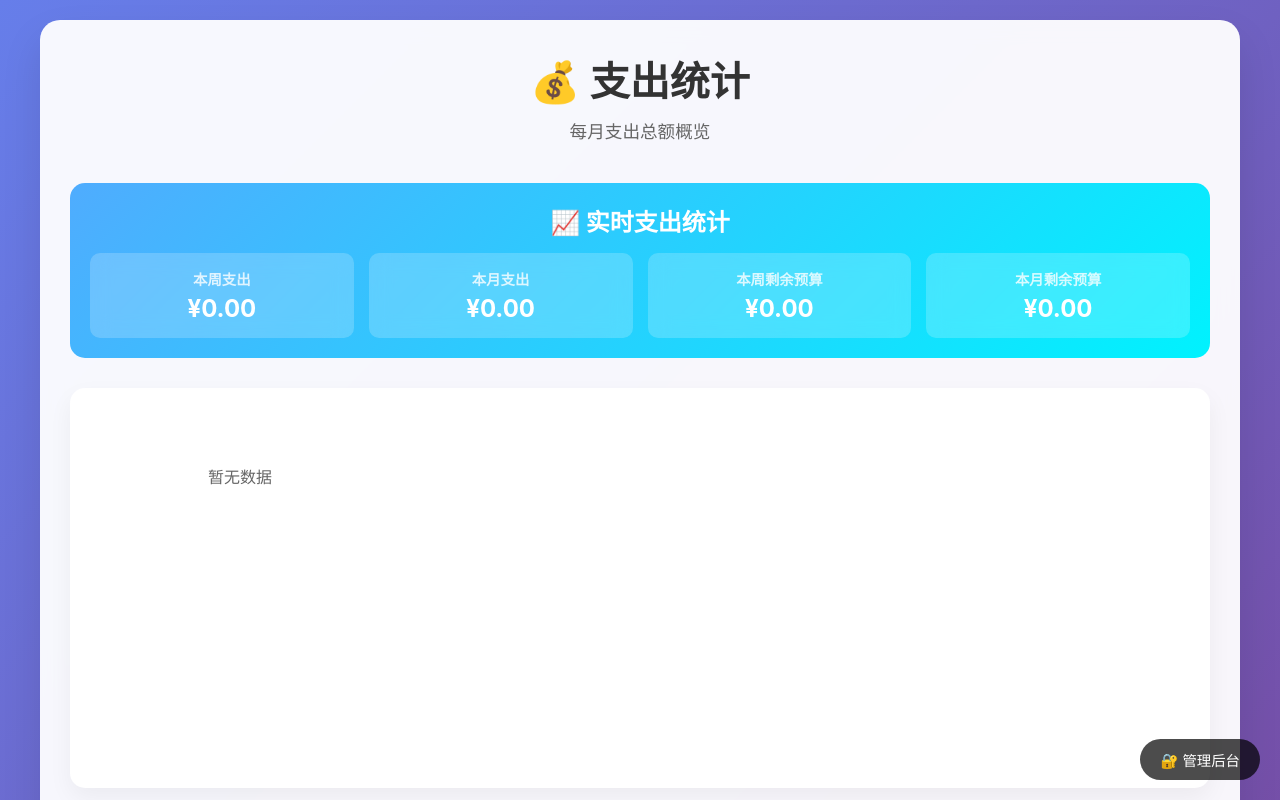
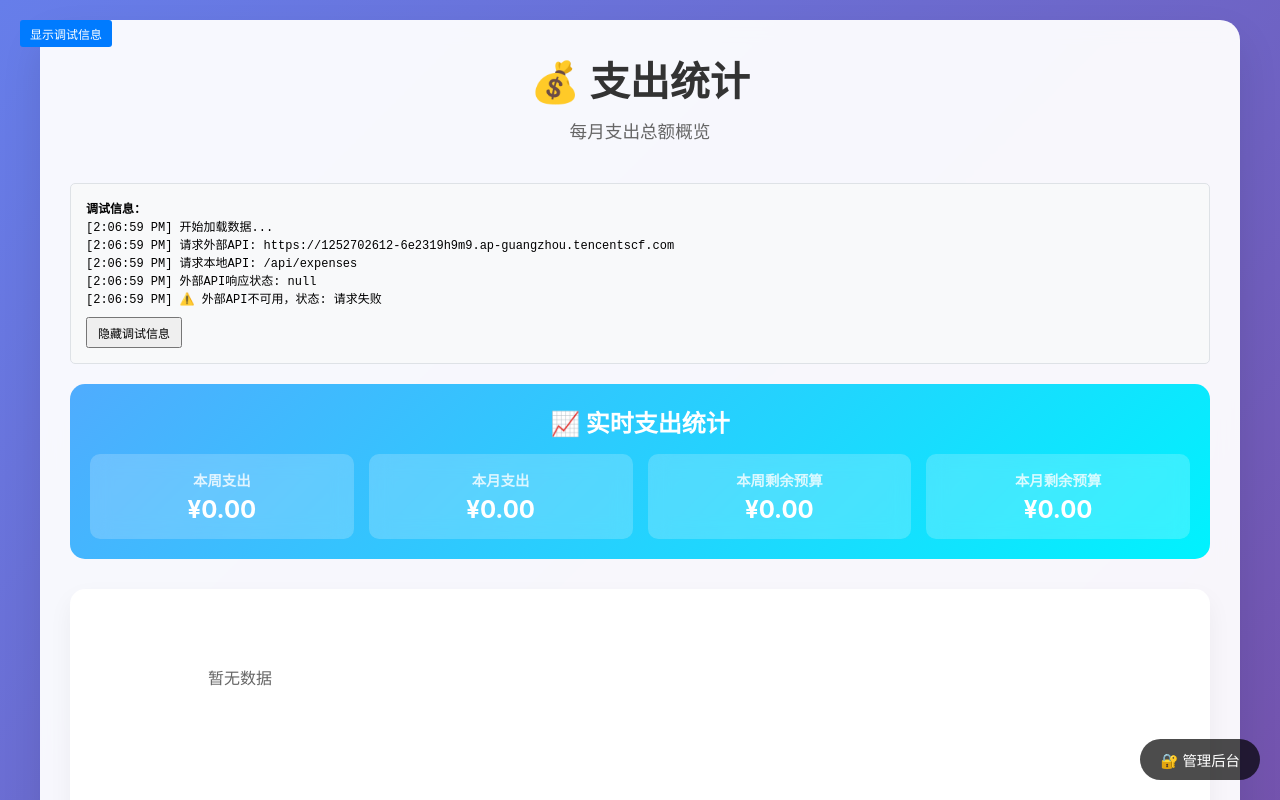
Before and after one commit to godarrenw/expense-tracker-2, a website: page index.html in a window 1280 px wide. Shown: the top 800 px of the page. Drawn offline with nearby package versions, Linux system fonts and the light colour scheme; no server answers.

Commit message:
添加API调试功能和测试页面，修复外部API集成问题

```diff
--- a/index.html
+++ b/index.html
@@ -197,6 +197,13 @@
 
         <div id="error" class="error" style="display: none;"></div>
 
+        <!-- 调试信息 -->
+        <div id="debugInfo" style="display: none; background: #f8f9fa; border: 1px solid #dee2e6; border-radius: 5px; padding: 15px; margin: 20px 0; font-family: monospace; font-size: 12px;">
+            <h4>调试信息：</h4>
+            <div id="debugContent"></div>
+            <button onclick="toggleDebug()" style="margin-top: 10px; padding: 5px 10px; font-size: 12px;">隐藏调试信息</button>
+        </div>
+
         <div id="content" style="display: none;">
             <!-- 当前支出信息 -->
             <div class="current-info">
@@ -254,38 +261,94 @@
 
         async function loadExpenseData() {
             try {
+                console.log('开始加载数据...');
+                addDebugInfo('开始加载数据...');
+
                 // 同时加载外部API数据和本地历史数据
+                console.log('请求外部API:', EXTERNAL_API_URL);
+                console.log('请求本地API: /api/expenses');
+                addDebugInfo(`请求外部API: ${EXTERNAL_API_URL}`);
+                addDebugInfo('请求本地API: /api/expenses');
+
                 const [externalResponse, historyResponse] = await Promise.all([
-                    fetch(EXTERNAL_API_URL).catch(() => null),
-                    fetch('/api/expenses').catch(() => null)
+                    fetch(EXTERNAL_API_URL, {
+                        method: 'GET',
+                        mode: 'cors',
+                        headers: {
+                            'Content-Type': 'application/json',
+                        }
+                    }).catch(error => {
+                        console.error('外部API请求失败:', error);
+                        return null;
+                    }),
+                    fetch('/api/expenses').catch(error => {
+                        console.error('本地API请求失败:', error);
+                        return null;
+                    })
                 ]);
 
                 let currentData = null;
                 let historyData = [];
 
                 // 处理外部API数据（当月数据）
+                console.log('外部API响应:', externalResponse);
+                addDebugInfo(`外部API响应状态: ${externalResponse?.status || 'null'}`);
                 if (externalResponse && externalResponse.ok) {
+                    try {
                         const externalResult = await externalResponse.json();
+                        console.log('外部API数据:', externalResult);
+                        addDebugInfo(`外部API返回数据: ${JSON.stringify(externalResult)}`);
                         if (externalResult.code === 200 && externalResult.data) {
                             currentData = externalResult.data;
+                            console.log('成功获取外部API数据:', currentData);
+                            addDebugInfo('✅ 成功获取外部API数据');
+                        } else {
+                            addDebugInfo(`❌ 外部API数据格式不正确: code=${externalResult.code}`);
                         }
+                    } catch (error) {
+                        console.error('解析外部API数据失败:', error);
+                        addDebugInfo(`❌ 解析外部API数据失败: ${error.message}`);
+                    }
+                } else {
+                    console.warn('外部API不可用，状态:', externalResponse?.status);
+                    addDebugInfo(`⚠️ 外部API不可用，状态: ${externalResponse?.status || '请求失败'}`);
                 }
 
                 // 处理本地历史数据
+                console.log('本地API响应:', historyResponse);
                 if (historyResponse && historyResponse.ok) {
+                    try {
                         const historyResult = await historyResponse.json();
+                        console.log('本地API数据:', historyResult);
                         if (historyResult.success && historyResult.data) {
                             historyData = historyResult.data;
+                            console.log('成功获取历史数据:', historyData);
                         }
+                    } catch (error) {
+                        console.error('解析本地API数据失败:', error);
+                    }
+                } else {
+                    console.warn('本地API不可用，状态:', historyResponse?.status);
                 }
 
                 // 更新当前支出信息
                 if (currentData) {
+                    console.log('更新当前支出信息:', currentData);
                     updateCurrentInfo(currentData);
+                } else {
+                    console.warn('没有外部API数据，使用默认值');
+                    // 显示默认值
+                    updateCurrentInfo({
+                        total_week_spent: 0,
+                        total_month_spent: 0,
+                        remaining_weekly_budget: 0,
+                        remaining_monthly_budget: 0
+                    });
                 }
 
                 // 合并数据并渲染图表
                 const combinedData = combineData(currentData, historyData);
+                console.log('合并后的数据:', combinedData);
                 renderChart(combinedData);
                 updateStats(combinedData);
 
@@ -449,8 +512,46 @@
             document.getElementById('error').textContent = message;
         }
 
+        // 调试功能
+        function addDebugInfo(message) {
+            const debugContent = document.getElementById('debugContent');
+            const timestamp = new Date().toLocaleTimeString();
+            debugContent.innerHTML += `<div>[${timestamp}] ${message}</div>`;
+            document.getElementById('debugInfo').style.display = 'block';
+        }
+
+        function toggleDebug() {
+            const debugInfo = document.getElementById('debugInfo');
+            if (debugInfo.style.display === 'none') {
+                debugInfo.style.display = 'block';
+            } else {
+                debugInfo.style.display = 'none';
+            }
+        }
+
+        // 添加显示调试信息按钮
+        function showDebugButton() {
+            const button = document.createElement('button');
+            button.textContent = '显示调试信息';
+            button.onclick = toggleDebug;
+            button.style.position = 'fixed';
+            button.style.top = '20px';
+            button.style.left = '20px';
+            button.style.zIndex = '1000';
+            button.style.padding = '5px 10px';
+            button.style.fontSize = '12px';
+            button.style.backgroundColor = '#007bff';
+            button.style.color = 'white';
+            button.style.border = 'none';
+            button.style.borderRadius = '3px';
+            document.body.appendChild(button);
+        }
+
         // 页面加载时获取数据
-        document.addEventListener('DOMContentLoaded', loadExpenseData);
+        document.addEventListener('DOMContentLoaded', function() {
+            showDebugButton();
+            loadExpenseData();
+        });
 
         // 每30秒刷新一次数据
         setInterval(loadExpenseData, 30000);
```
Also changed, not shown: test-api.html (added, +88 -0 lines). Lines whose indentation alone changed are shown as unchanged.
